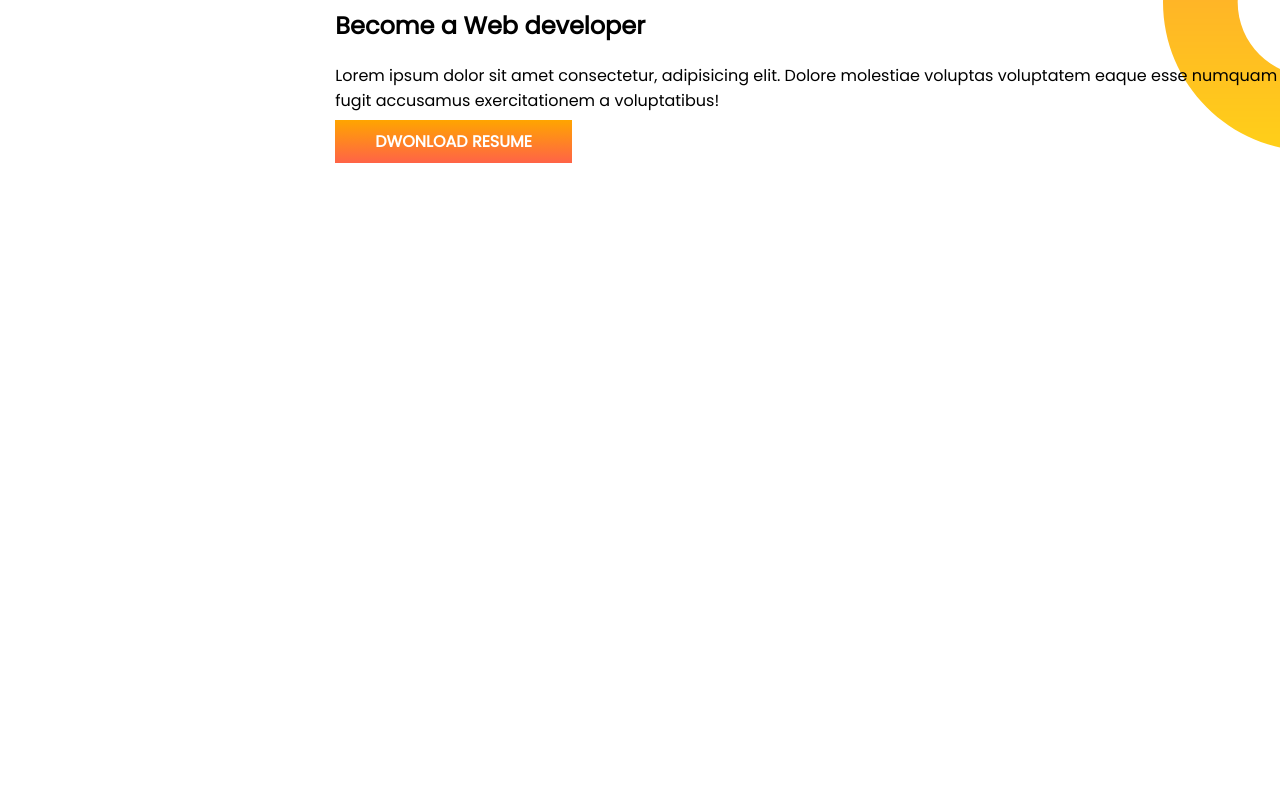
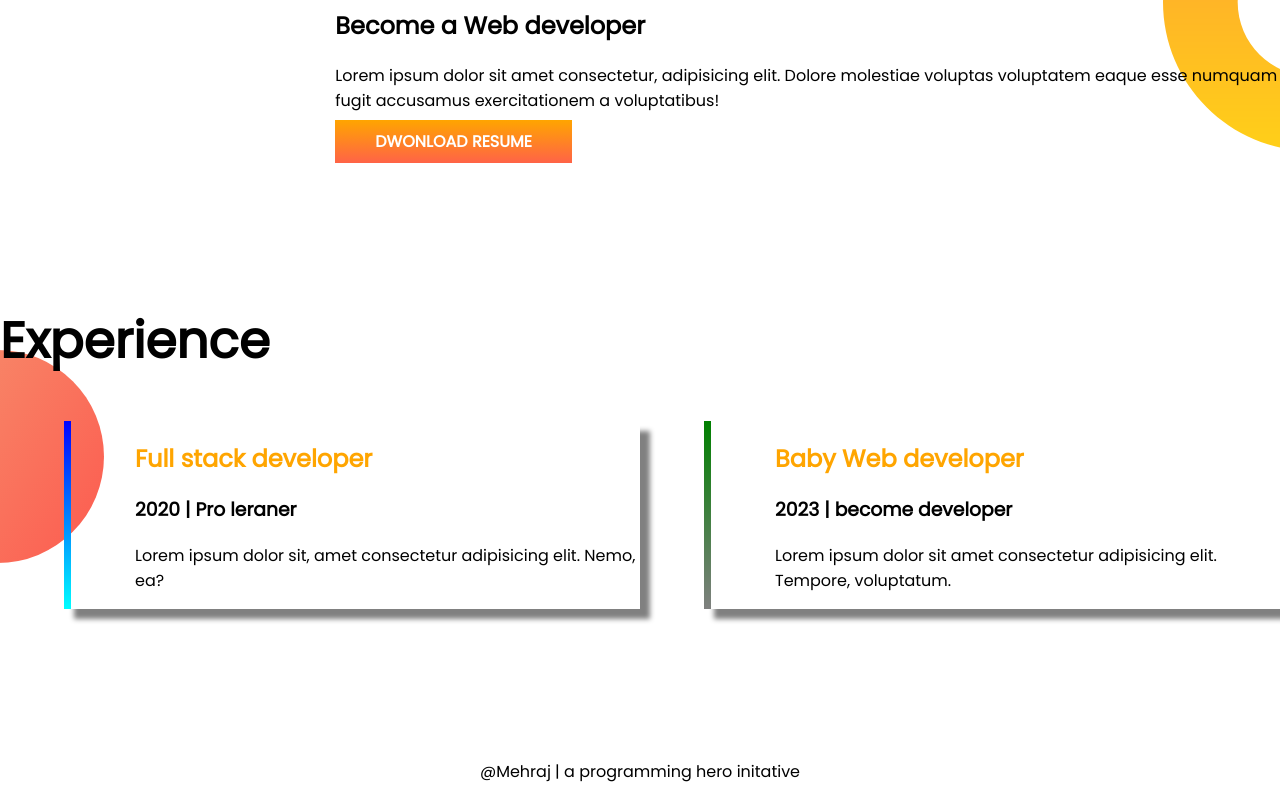
Before and after one commit to mehraj183063/developer-portfolio, a plain HTML site: page index.html in a window 1280 px wide. Shown: the part 763-1563 px from the top of the page. Before the commit the page ends 1067 px from the top, so only its background shows below. Drawn offline with Linux system fonts and the light colour scheme.

Commit message:
footer end

```diff
--- a/index.html
+++ b/index.html
@@ -13,7 +13,7 @@
 </head>
 
 <body>
-    <section class="top-banner">
+    <section class="top-banner flexible-container">
         <div class="half-width">
             <h1>Welcome to </h1>
             <h1><span class="col-org">Ms </span>World !</h1>
@@ -31,10 +31,9 @@
         </div>
     </section>
 
-    <section class="dream-big">
+    <section class="dream-big flexible-container">
         <div class="half-width" >
             <img src="images/2.jpg" alt="">
-
         </div>
 
         <div class="half-width">
@@ -42,10 +41,30 @@
             <h2>Become a Web developer</h2>
             <p>Lorem ipsum dolor sit amet consectetur, adipisicing elit. Dolore molestiae voluptas voluptatem eaque esse numquam fugit accusamus exercitationem a voluptatibus!</p>
             <a class="link-button" target="_blank" href="">DWONLOAD RESUME</a>
+        </div>
+    </section>
 
+    <section class="experience-area">
+        <h1>Experience</h1>
+        <div class="flexible-container">
+
+            <div id="full-stac-dev" class="experience-item">
+                <h2 class="col-org">Full stack developer</h2>
+                <h3>2020 | Pro leraner</h3>
+                <p>Lorem ipsum dolor sit, amet consectetur adipisicing elit. Nemo, ea?</p>
+
+             </div>
+             <div id="baby-web-dev" class="experience-item">
+                <h2 class="col-org">Baby Web developer</h2>
+                <h3>2023 | become developer</h3>
+                <p>Lorem ipsum dolor sit amet consectetur adipisicing elit. Tempore, voluptatum.</p>
+
+             </div>
         </div>
-
     </section>
+    <footer>
+        <p>@Mehraj | a programming hero initative</p>
+    </footer>
 </body>
 
 </html>
--- a/style.css
+++ b/style.css
@@ -8,7 +8,7 @@ h1{
 .col-org{
     color: orange;
 }
-section{
+.flexible-container{
     display:flex;
     margin-bottom: 150px;
 }
@@ -36,3 +36,30 @@ section{
     background-repeat: no-repeat;
     background-position: right;
 }
+.experience-area{
+    background-image: url(images/exp-bg.png);
+    background-repeat: no-repeat;
+    background-position: left;
+}
+.experience-item{
+
+    box-shadow:10px 10px 5px gray;
+    width: 40%;
+    margin-left: 5%;
+    padding-left: 5%;
+}
+#full-stac-dev{
+    border-left: 7px solid;
+    border-image:linear-gradient(blue,cyan);
+    border-image-slice: 1;
+
+}
+#baby-web-dev{
+    border-left: 7px solid;
+    border-image:linear-gradient(green,gray);
+    border-image-slice: 1;
+
+}
+footer p{
+    text-align: center;
+}
```
Also changed, not shown: images/jhankar2.png (deleted), images/my-bg2.png (deleted).
